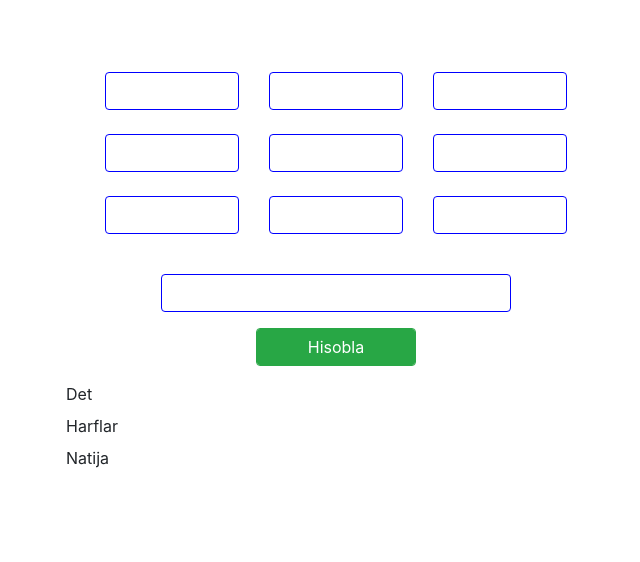
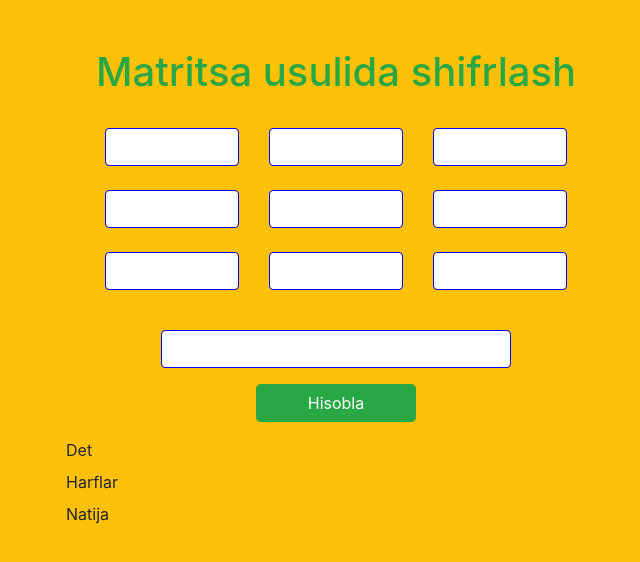
Before and after one commit to AzamatRamizov/git, a plain HTML site: page index.html in a window 1280 px wide. Shown: the whole page, without its empty margins (304-944 px from the left). Drawn offline with Linux system fonts and the light colour scheme.

Commit message:
new changes

```diff
--- a/index.html
+++ b/index.html
@@ -12,8 +12,9 @@
         }
     </style>
 </head>
-<body>
+<body class="bg-warning">
     <div class="container mt-5">
+        <h1 class="text-center text-success">Matritsa usulida shifrlash</h1>
         <div class="row">
             <div class="col-6 offset-3 align-items-center justify-content-center">
                 <div class="row m-4">
```
